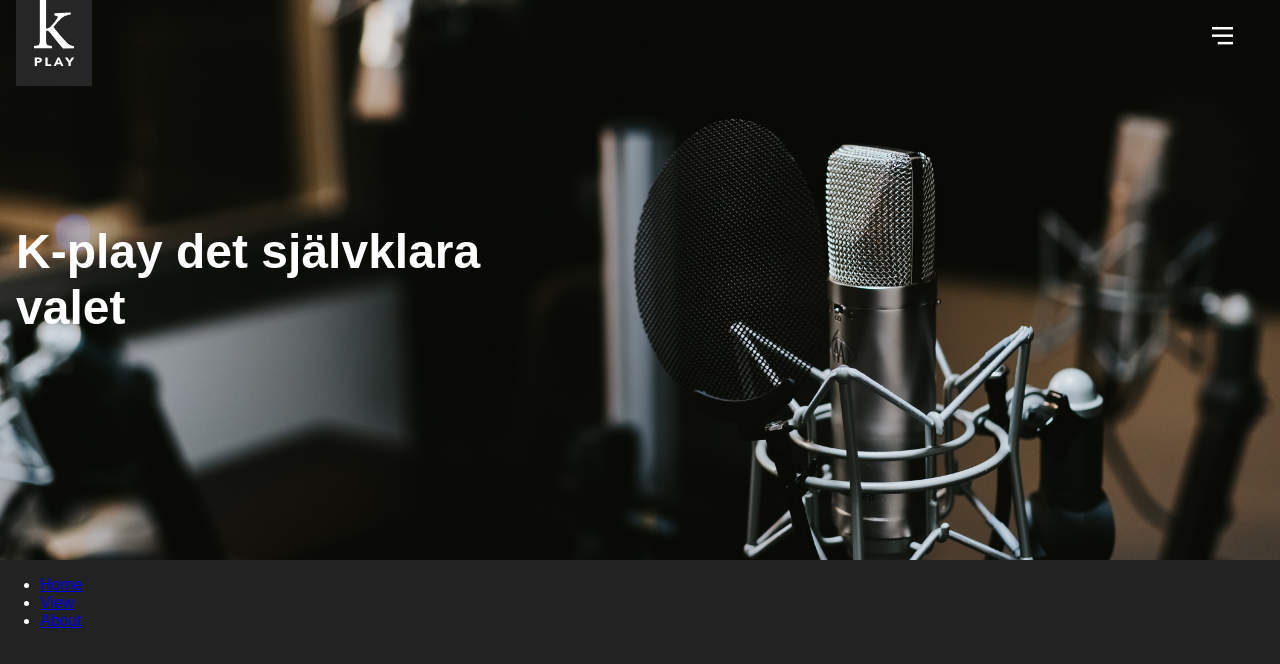
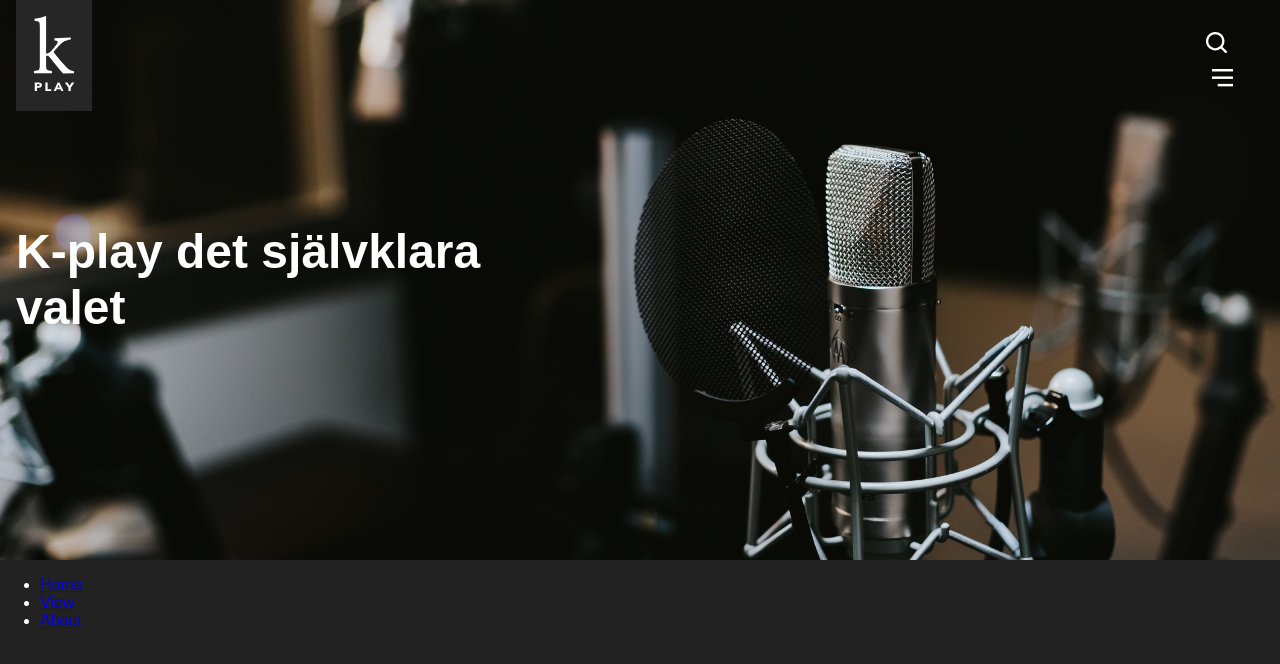
Before and after one commit to brooman/Kulturakademin, a React (Create React App) app: page / in a window 1280 px wide. Shown: the top 664 px of the page. Built offline with nearby package versions, Linux system fonts and the light colour scheme; a web font is replaced by a local one.

Commit message:
Changed height on header

```diff
--- a/src/variables.scss
+++ b/src/variables.scss
@@ -1,4 +1,4 @@
 $defaultWhite: #fff;
 $defaultBackground: #222;
 
-$headerHeight: 50px;
+$headerHeight: 100px;
```
